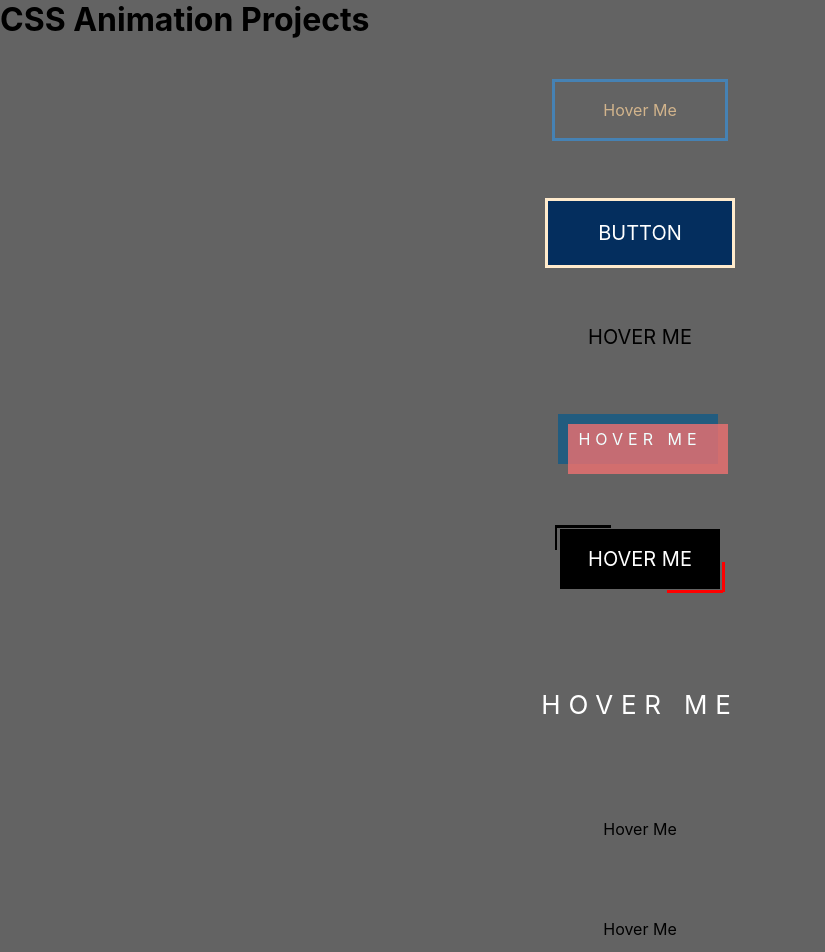
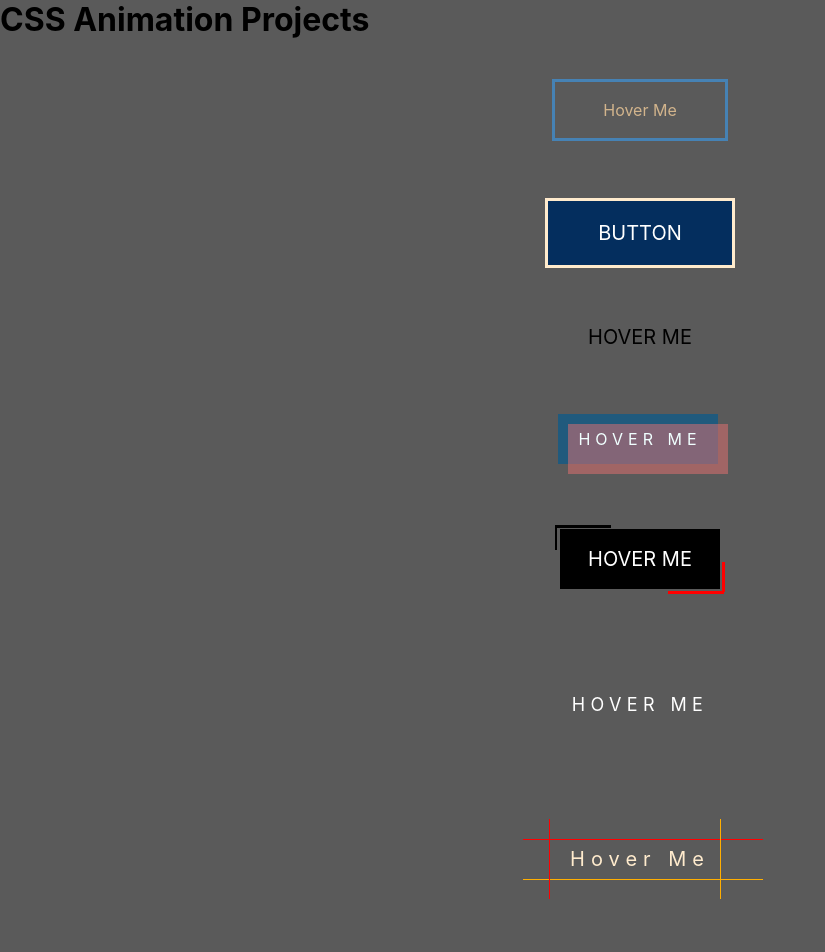
Before and after one commit to FreshMochi/portfolio, a React (Create React App) app: page /css-animate in a window 1280 px wide. Shown: the top 952 px of the page, without its empty margins (0-825 px from the left). Built offline with nearby package versions, Linux system fonts and the light colour scheme.

Commit message:
Add button animation for css-animate page

```diff
--- a/src/App.module.css
+++ b/src/App.module.css
@@ -1,7 +1,4 @@
 .App {
-  background: rgb(99, 99, 99);
+  background: rgb(172, 172, 172);
   min-height: 100vh;
-  width: 100%;
-  margin: 0;
-  padding: 0;
 }
--- a/src/PageStyles/AnimationStyleSheet/btn.module.css
+++ b/src/PageStyles/AnimationStyleSheet/btn.module.css
@@ -1,8 +1,9 @@
-.CSScntnr {
+.AnimateContainer {
   margin: 0;
   padding: 0;
   width: auto;
-  background-color: black;
+  background-color: rgb(90, 90, 90);
+  z-index: 1;
 }
 
 h1 {
@@ -210,7 +211,7 @@ h1 {
   text-align: center;
   letter-spacing: 5px;
   position: relative;
-  transition: 1s;
+  transition: 0.4s;
   z-index: 1;
 }
 
@@ -230,16 +231,16 @@ h1 {
   left: -20px;
   background-color: rgb(18, 90, 134);
   opacity: 0.8;
-  transition: 0.6s;
+  transition: 0.3s;
 }
 
 .btn03:after {
   top: -5px;
   left: -10px;
-  background-color: rgb(238, 113, 113);
+  background-color: rgb(238, 113, 113, 0.6);
   opacity: 0.8;
   z-index: -1;
-  transition: 0.6s;
+  transition: 0.3s;
 }
 
 .btn03:hover:before{
@@ -250,6 +251,7 @@ h1 {
 
 .btn03:hover:after{
   top: 10px;
+  background-color: rgb(238, 113, 113, 1);
   left: -20px;
   transform: perspective(100px) rotateX(-70deg);
 }
@@ -322,8 +324,8 @@ h1 {
 .btn04 span:before {
   content: '';
   position: absolute;
-  top: 102%;
-  left: 67%;
+  bottom: -5px;
+  right: -4px;
   width: 35%;
   height: 3px;
   background-color: rgb(255, 0, 0);
@@ -343,7 +345,6 @@ h1 {
 
 .btn04 span:hover:before {
   width: 96%;
-  left: 6%;
 }
 
 .btn04 span:hover:after {
@@ -361,9 +362,9 @@ h1 {
 
 
 .btn05 {
-  font-size: 26px;
+  font-size: 18px;
   height: 70px;
-  width: 200px;
+  width: 160px;
   position: relative;
   display: flex;
   justify-content: center;
@@ -392,8 +393,8 @@ h1 {
   top: 0;
   left: -100%;
   width: 100%;
-  height: 3px;
-  background-color: white;
+  height: 1px;
+  background-color: rgb(255, 255, 255);
   transition: 0.3s;
 }
 
@@ -420,9 +421,9 @@ h1 {
   position: absolute;
   top: 100%;
   left: 0;
-  width: 3px;
+  width: 1.5px;
   height: 100%;
-  background-color: white;
+  background-color: rgb(255, 255, 255);
   transition: 0.3s;
 }
 
@@ -444,3 +445,163 @@ h1 {
 .btn05 span:hover:after {
   top: 0;
 }
+
+/* End of btn05 */
+
+
+
+/* *************************** */
+
+
+/* Start of #btn06 */
+
+
+#btn06 {
+  color: blanchedalmond;
+  width: 240px;
+  height: 80px;
+  text-align: center;
+  display: flex;
+  justify-content: center;
+  align-items: center;
+  text-decoration: none;
+  font-size: 20px;
+  position: relative;
+  letter-spacing: 0.3em;
+}
+
+#btn06:before {
+  content: '';
+  position: absolute;
+  top: 20px;
+  left: 3px;
+  width: 100%;
+  height: 1px;
+  background-color: red;
+  transition: 0.5s;
+}
+
+#btn06:after {
+  content: '';
+  position: absolute;
+  top: 0px;
+  left: 12%;
+  width: 1px;
+  height: 100%;
+  background-color: red;
+  transition: 0.5s;
+}
+
+#btn06span {
+  position: absolute;
+  width: inherit;
+  height: inherit;
+  display: flex;
+}
+
+#btn06span:before {
+  content: '';
+  position: absolute;
+  top: 60px;
+  left: 3px;
+  width: 100%;
+  height: 1px;
+  background-color: rgb(255, 174, 0);
+  transition: 0.5s;
+}
+
+#btn06span:after {
+  content: '';
+  position: absolute;
+  top: 0;
+  left: 200px;
+  width: 1px;
+  height: 100%;
+  background-color: rgb(255, 174, 0);
+  transition: 0.5s;
+}
+
+#btn06span:hover:before {
+  top: 20px;
+  left: 3px;
+  height: 1px;
+}
+
+#btn06span:hover:after {
+  top: 0px;
+  left: 30px;
+  width: 1px;
+  height: 100%;
+}
+#btn06:hover:before {
+  top: 60px;
+  left: 3px;
+  width: 100%;
+  height: 1px;
+}
+
+#btn06:hover:after {
+  top: 0;
+  left: 220px;
+  width: 1px;
+  height: 100%;
+}
+
+
+/* End of btn06 */
+
+
+
+/* Start of btn07 */
+
+.btn07 {
+  color: white;
+  font-size: 20px;
+  letter-spacing: 0.2em;
+  font-family: sans-serif;
+  height: 80px;
+  width: 180px;
+  text-decoration: none;
+  display: flex;
+  justify-content: center;
+  align-items: center;
+  position: relative;
+  text-transform: uppercase;
+  z-index: 1;
+}
+
+.btn07:before {
+  content: '';
+  position: absolute;
+  top: 0;
+  left: 0;
+  width: 50%;
+  height: 80%;
+  background: coral;
+  transform: skewX(20deg);
+  z-index: -1;
+  transition: 0.3s cubic-bezier(.47,1.64,.41,.8);
+}
+.btn07:after {
+  content: '';
+  position: absolute;
+  top: 20%;
+  left: 52%;
+  width: 50%;
+  height: 80%;
+  background: plum;
+  transform: skewX(20deg);
+  z-index: -1;
+  transition: 0.3s cubic-bezier(.47,1.08,.21,1.27);
+}
+
+.btn07:hover:before {
+  transform: skewX(0);
+  left: 50%;
+  top: 10%;
+}
+.btn07:hover:after {
+  transform: skewX(0);
+  left: 0;
+  top: 10%;
+}
--- a/src/routes/Animatepro.jsx
+++ b/src/routes/Animatepro.jsx
@@ -3,7 +3,7 @@ import style from '../PageStyles/AnimationStyleSheet/btn.module.css'
 
 export default function Animatepro() {
   return (
-    <div className='CSScntnr'>
+    <div className={style.AnimateContainer}>
       <div style={{margin: '0'}}><h1>CSS Animation Projects</h1></div>
       <div className={style.btnAnimate}>
         <div>
@@ -22,10 +22,10 @@ export default function Animatepro() {
           <a className={style.btn04}><span>Hover me</span></a>
         </div>
         <div>
-          <a className={style.btn05}>Hover Me</a>
+          <a className={style.btn05}><span>Hover me</span></a>
         </div>
         <div>
-          <a className={style.btn06}>Hover Me</a>
+          <a id={style.btn06}>Hover Me<span id={style.btn06span}></span></a>
         </div>
         <div>
           <a className={style.btn07}>Hover Me</a>
--- a/src/routes/Portfolio.jsx
+++ b/src/routes/Portfolio.jsx
@@ -22,7 +22,7 @@ export default function Portfolio() {
       <div
         className={style.Banner}
         style={{backgroundImage: `url(${Banner})`}}>
-        <motion.span initial={bannerFontAnimation} animate={animate} transition={{duration: 1.0, delay: 0.5}}>View my works!</motion.span>
+        <motion.span initial={bannerFontAnimation} animate={animate} transition={{duration: 1.0, delay: 0.15}}>View my works!</motion.span>
       </div>
       <div className={style.PortfolioContent}>
         <Pfcard title='CSS Animation' link="css-animation" />
```
